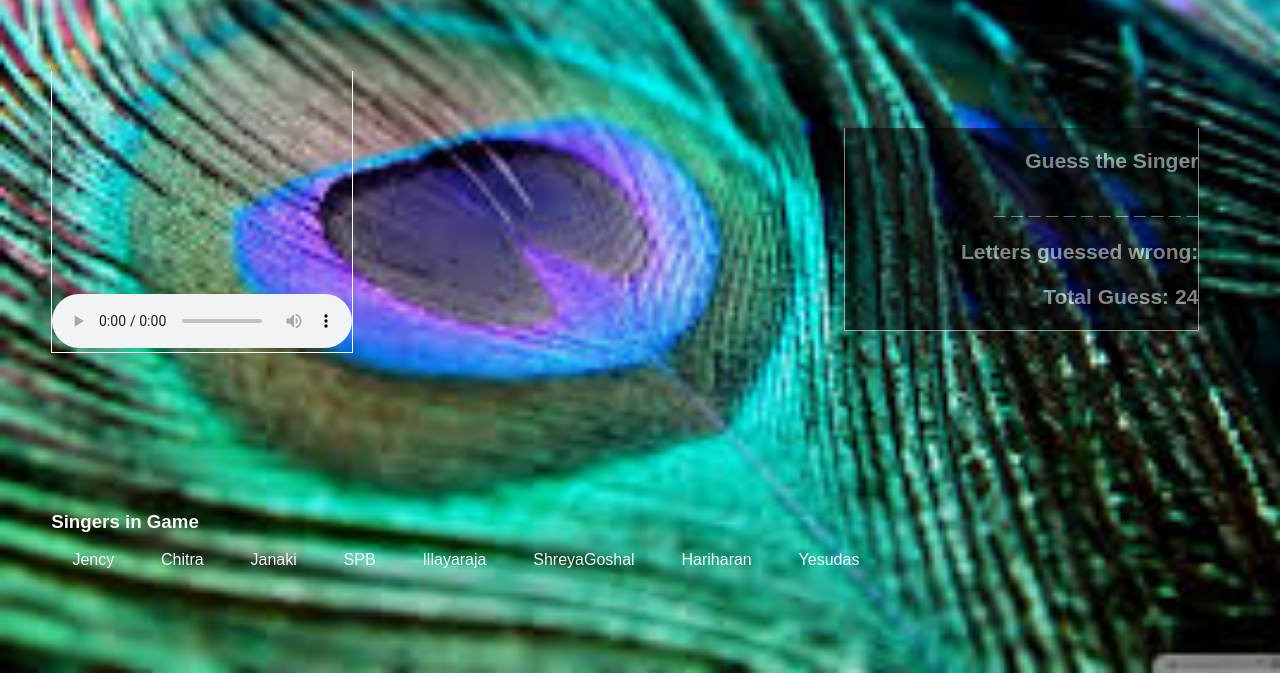
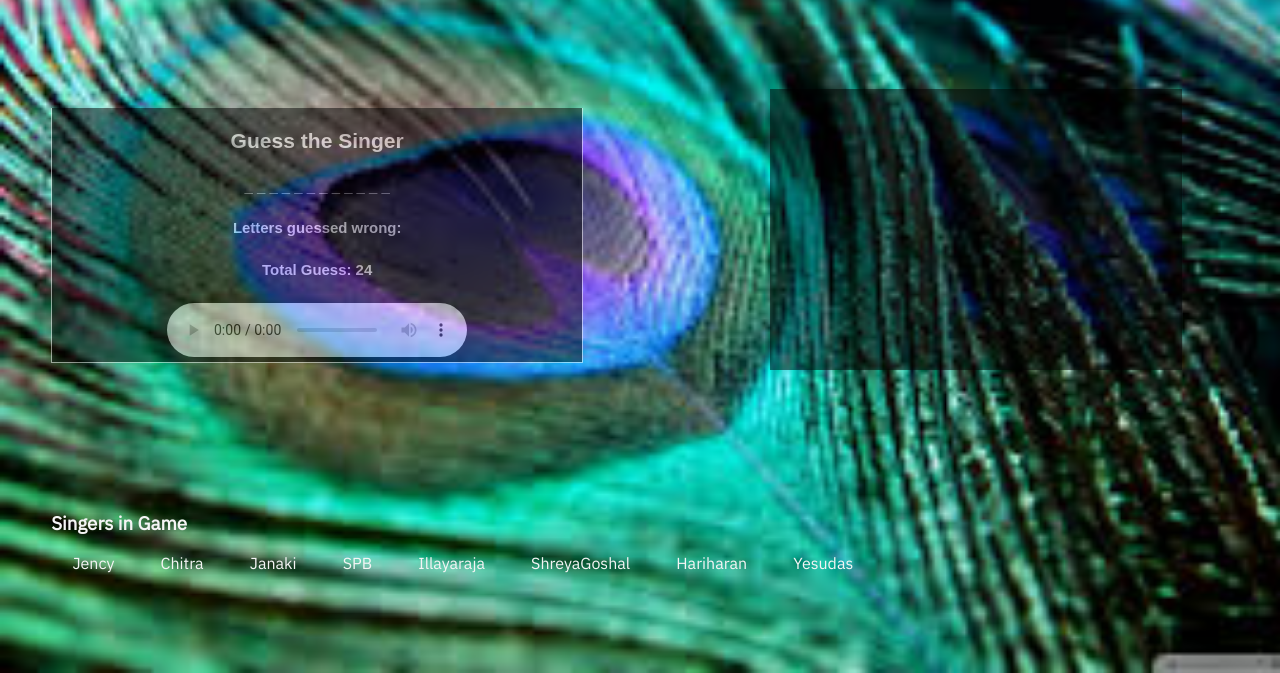
Before and after one commit to Sanganu/hangman, a plain HTML site: page index.html in a window 1280 px wide. Shown: the part 127-800 px from the top of the page. Drawn offline with Linux system fonts and the light colour scheme; a web font is replaced by a local one.

Commit message:
ALignments opacity

```diff
--- a/assets/script.js
+++ b/assets/script.js
@@ -84,7 +84,7 @@
          {
                 document.getElementById("restartbtn").style.visibility = "hidden";
                 document.getElementById("artpic").style.visibility = "hidden";
-
+                document.getElementById("results").style.opacity = 0.5;
                 index = parseInt(Math.random()*(gl_artistprofile.length));
                 gl_word = gl_artistprofile[index].name.toLowerCase();
                 var aud = document.getElementById("audiofile");
@@ -123,6 +123,7 @@
             var vtwin = document.getElementById("twin");
             var vtlost = document.getElementById("tlost");
             var pic = document.getElementById("artpic");
+            document.getElementById("results").style.opacity = 1;
             vname.textContent = gl_word[0].toUpperCase()+gl_word.slice(1);
             valbum.textContent = gl_artistprofile[index].album;
             document.getElementById("artpic").style.visibility = "visible";
--- a/assets/style.css
+++ b/assets/style.css
@@ -8,6 +8,10 @@
    margin:4%;
    background-repeat: no-repeat;
    color:whitesmoke;
+  }
+  img{
+   z-index:1;
+
   }
   nav {
     font-family: 'IBM Plex Sans', sans-serif;
@@ -25,10 +29,15 @@
     display:flex;
     flex-direction:row;
     justify-content: space-between;
+
 }
+nav > h1{
+    font-size: 25px;
 
+}
 #gamesore{
    text-align: right;
+   font-size:18px;
 }
 
 #gamebox{
@@ -40,10 +49,10 @@
     border-left: 1px solid white;
     border-bottom:1px solid white;
     border-right: 1px solid white;
-    min-width: 30%;
+    min-width: 45%;
     font-size: 18px;
-    text-align: right;
-    margin-top:3%;
+    text-align: center;
+    margin-top:4%;
     margin-right:2.5%;
     align-self: center;
 }
@@ -57,17 +66,24 @@
     display: flex;
     align-items:center;
 }
+button{
+    width:80%;
+    color:grey;
+    border-radius: 10px;
+    font-size: 18px;
+    padding:2%;
+    margin-top:2%;
+    margin-bottom:2%;
+}
 #singerscontainer{
     width:90%;
     bottom:0;
-
-    font-family: 'Muli', sans-serif;
+    font-family: 'IBM Plex Sans', sans-serif;
     display: block;
 }
 #singerlist{
    display:inline;
    font-size: 20px;
-   font-family: 'Cairo', sans-serif;
 }
 .names{
   padding-right: 1%;
@@ -77,12 +93,21 @@
 }
 #results{
     font-family: 'Muli', sans-serif;
-    border-left: 1px solid white;
-    border-bottom:1px solid white;
-    border-right: 1px solid white;
+    background-color:black;
+    /* opacity:0.5; */
+    text-align:center;
+    margin-top:3%;
+    margin-right:4%;
+    min-width:35%;
+    /* padding-top: 3%; */
 }
 
-@media only screen and (max-width:730px){
+@media only screen and(max-width:730px){
+
+    #mainpage{
+        display:block;
+
+    }
     #gamebox{
       margin-top: 5%;
       width:90%;
@@ -91,14 +116,11 @@
      margin-top: 5%;
       width:90%;
     }
-    #mainpage{
-        display:block;
-        justify-content: space-between;
+    #singersontainer{
+        display: block;
     }
 
 }
-@media only screen and (max-width:730px){
-    #singersontainer{
-        display: block;
-    }
-}
+/* @media only screen and (max-width:730px){
+
+} */
--- /dev/null
+++ b/assets/style2.css
@@ -0,0 +1,73 @@
+ html{
+     height: 100vh;
+     width:100vw;
+ }
+
+ body {
+   background-image: url("./resources/peacock.jpg");
+   background-size: cover;
+   margin:4%;
+   background-repeat: no-repeat;
+   color:whitesmoke;
+  }
+
+  nav {
+    font-family: 'IBM Plex Sans', sans-serif;
+    background-color: black;
+    opacity: 0.5;
+     color: whitesmoke;
+  }
+
+    #gamesore{
+    text-align: right;
+    }
+
+#gamebox{
+    background-color: black;
+    opacity:0.5;
+    font-family: 'Muli', sans-serif;
+    font-size: 18px;
+  }
+
+#singerscontainer{
+    width:90%;
+    bottom:0;
+    font-family: 'IBM Plex Sans', sans-serif;
+    display: block;
+}
+#singerlist{
+   display:inline;
+   font-size: 20px;
+}
+.names{
+  padding-right: 1%;
+  padding-left:1%;
+  margin : 1%;
+  font-size: 16px;
+}
+#results{
+    font-family: 'Muli', sans-serif;
+    background-color:black;
+    opacity:0.5;
+ }
+
+@media only screen and (max-width:730px){
+    /* #gamebox{
+      margin-top: 5%;
+      width:90%;
+    }
+    #results{
+     margin-top: 5%;
+      width:90%;
+    }
+    #mainpage{
+        display:block;
+        justify-content: space-between;
+    } */
+
+}
+@media only screen and (max-width:730px){
+    #singerscontainer{
+        display: block;
+    }
+}
--- a/index.html
+++ b/index.html
@@ -13,9 +13,9 @@
      <div class ="container">
                 <div class="row">
                         <nav>
-                        <h1>Fun App - Guess Indian cine singers name</h1>
+                                <h1>Fun App - Guess Indian cine singers </h1>
                                 <div class="gamescore">
-                                <h2>Wins :
+                                        <h2>Wins   :
                                         <span id = "twin"></span></h2>
 
                                         <h2>Losses :
@@ -25,30 +25,26 @@
                 </div>
                 <div class="row">
                         <div class="mainpage">
-                                      <div id="results" class="col-lg-4 col-md-12  col-sm-12">
+                                 <div id="gamebox">
+                                            <h3>Guess the Singer</h3>
+                                            <h2 id = "word"></h2>
+                                            <h5 id = "dash"><h5>
+                                            <p id="message"></p>
+                                            <h5>Letters guessed wrong:  <span id="letterguess"></span></h5>
+                                            <h5>Total Guess: <span id="totalguess"></span></h5>
+                                            <audio controls class="embed-responsive-item" id="audiofile" autoplay>
+                                                  <source src="" type="audio/mpeg" >
+                                                   Your browser does not support the audio tag.
+                                            </audio>
+                                  </div>
+                                  <div id="results" >
                                          <h3 id="name"></h3>
                                          <h3 id="album"></h3>
                                          <div class="img-wrapper">
                                             <img id="artpic" src="" class="img-responsive" height=200 width=200/>
                                          </div>
-
-                                            <audio controls class="embed-responsive-item" id="audiofile" autoplay>
-                                                      <source src="" type="audio/mpeg" >
-                                                      Your browser does not support the audio tag.
-                                            </audio>
+                                         <button class="btn btn-success btn-block" onclick=game() id="restartbtn">Restart</button>
                                   </div>
-                                      <div class="col-lg-4 col-md-0 embed-responsive">
-                                            <button class="btn btn-lg" onclick=game() id="restartbtn">Restart</button>
-                                      </div>
-                                                <div id="gamebox" class="col-lg-4  col-md-12 col-sm-12">
-                                                        <h3>Guess the Singer</h3>
-                                                        <h3 id = "word"></h3>
-                                                        <h3 id = "dash"><h3>
-                                                        <p id="message"></p>
-                                                        <h3>Letters guessed wrong:  <span id="letterguess"></span></h3>
-                                                        <h3>Total Guess: <span id="totalguess"></span></h3>
-                                                </div>
-
 
                         </div>
                 </div>
```
Lines whose indentation alone changed are shown as unchanged.
